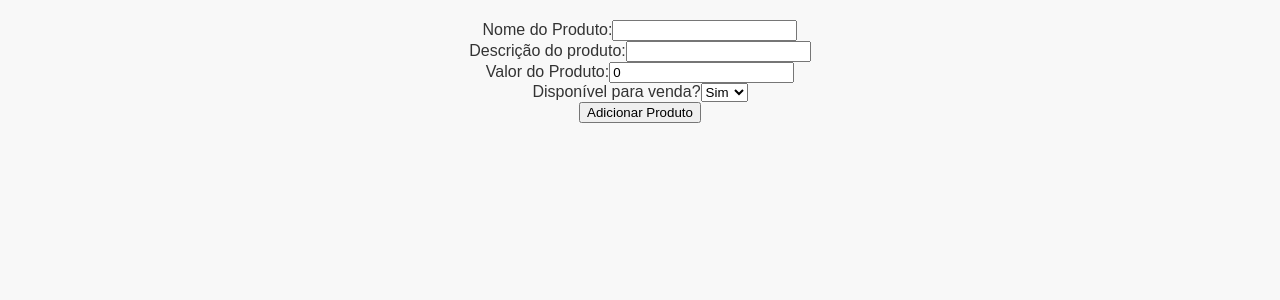
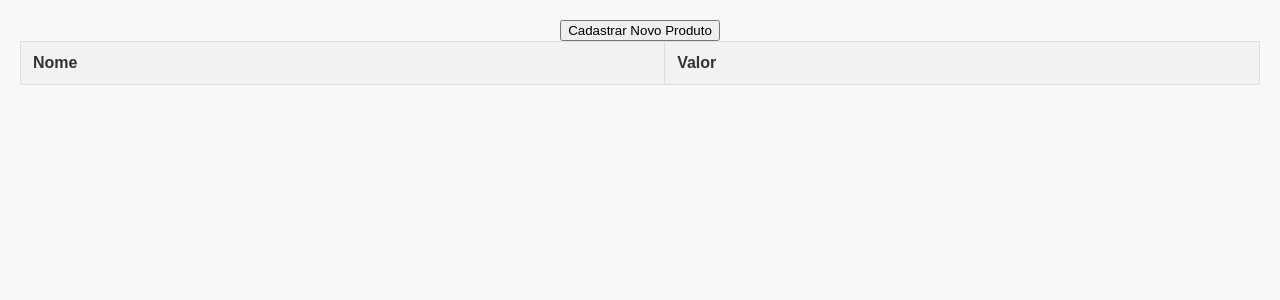
Before and after one commit to Androthorn/Form-Lista-React, a React (Create React App) app: page / in a window 1280 px wide. Shown: the top 300 px of the page. Built offline with nearby package versions, Linux system fonts and the light colour scheme.

Commit message:
add React Router

```diff
--- a/package.json
+++ b/package.json
@@ -8,6 +8,7 @@
     "@testing-library/user-event": "^13.5.0",
     "react": "^18.3.1",
     "react-dom": "^18.3.1",
+    "react-router-dom": "^6.23.1",
     "react-scripts": "5.0.1",
     "web-vitals": "^2.1.4"
   },
--- a/src/App.js
+++ b/src/App.js
@@ -1,23 +1,24 @@
 import React, { useState } from 'react'
+import { createBrowserRouter, RouterProvider } from 'react-router-dom'
 import ProdutoForm from './components/ProdutoForm'
 import ProdutoLista from './components/ProdutoLista'
 import './App.css'
 
 function App() {
   const [produtos, setProdutos] = useState([])
-  const [mostrarForm, setMostrarForm] = useState(true)
 
   const addProduto = produto => {
     setProdutos([...produtos, produto])
   }
 
+  const router = createBrowserRouter([
+    { path: 'addProduto', element: <ProdutoForm addProduto={addProduto} /> },
+    { path: '*', element: <ProdutoLista produtos={produtos} /> }
+  ])
+
   return (
     <div className="App">
-      {mostrarForm ? (
-        <ProdutoForm addProduto={addProduto} setMostrarForm={setMostrarForm} />
-      ) : (
-        <ProdutoLista produtos={produtos} setMostrarForm={setMostrarForm} />
-      )}
+      <RouterProvider router={router} />
     </div>
   )
 }
--- a/src/components/ProdutoForm.js
+++ b/src/components/ProdutoForm.js
@@ -1,6 +1,8 @@
 import React, { useState } from 'react'
+import { useNavigate } from 'react-router-dom'
 
-function ProdutoForm({ addProduto, setMostrarForm }) {
+function ProdutoForm({ addProduto }) {
+  const navigate = useNavigate()
   const [nome, setNome] = useState('')
   const [descricao, setDescricao] = useState('')
   const [valor, setValor] = useState(0)
@@ -9,7 +11,7 @@ function ProdutoForm({ addProduto, setMostrarForm }) {
   const handleSubmit = e => {
     e.preventDefault()
     addProduto({ nome, descricao, valor: parseFloat(valor), disponivelVenda })
-    setMostrarForm(false)
+    navigate('/')
   }
 
   return (
--- a/src/components/ProdutoLista.js
+++ b/src/components/ProdutoLista.js
@@ -1,11 +1,13 @@
 import React from 'react'
+import { useNavigate } from 'react-router-dom'
 
-function ProdutoLista({ produtos, setMostrarForm }) {
-  const produtosOrdenados = produtos.slice().sort((a, b) => a.valor - b.valor)
+function ProdutoLista({ produtos }) {
+  const navigate = useNavigate()
+  const produtosOrdenados = [].slice().sort((a, b) => a.valor - b.valor)
 
   return (
     <div>
-      <button onClick={() => setMostrarForm(true)}>
+      <button onClick={() => navigate('addProduto')}>
         Cadastrar Novo Produto
       </button>
       <table>
```
Also changed, not shown: 1 other file (tests, documents, lock files or other folders).
